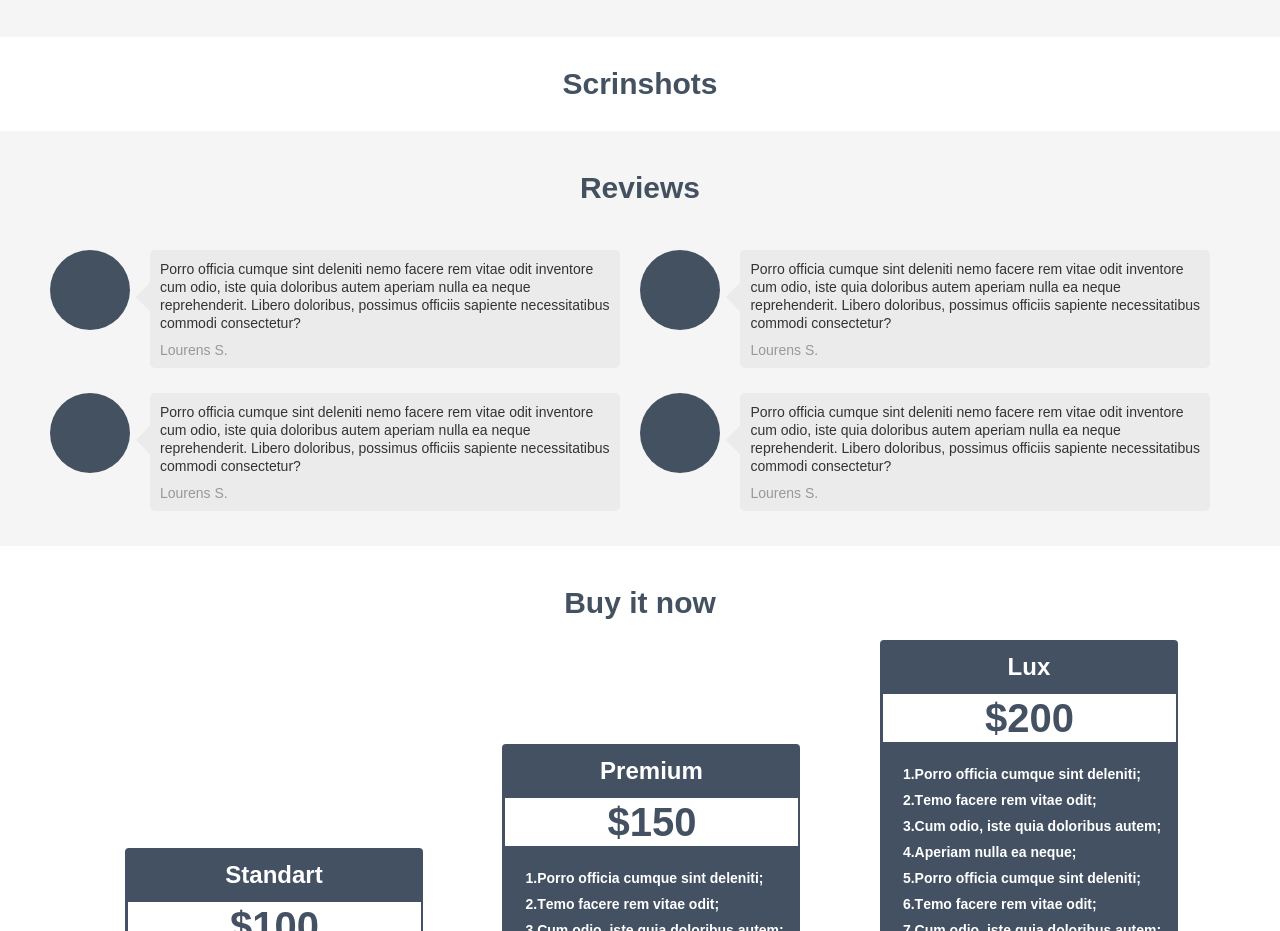
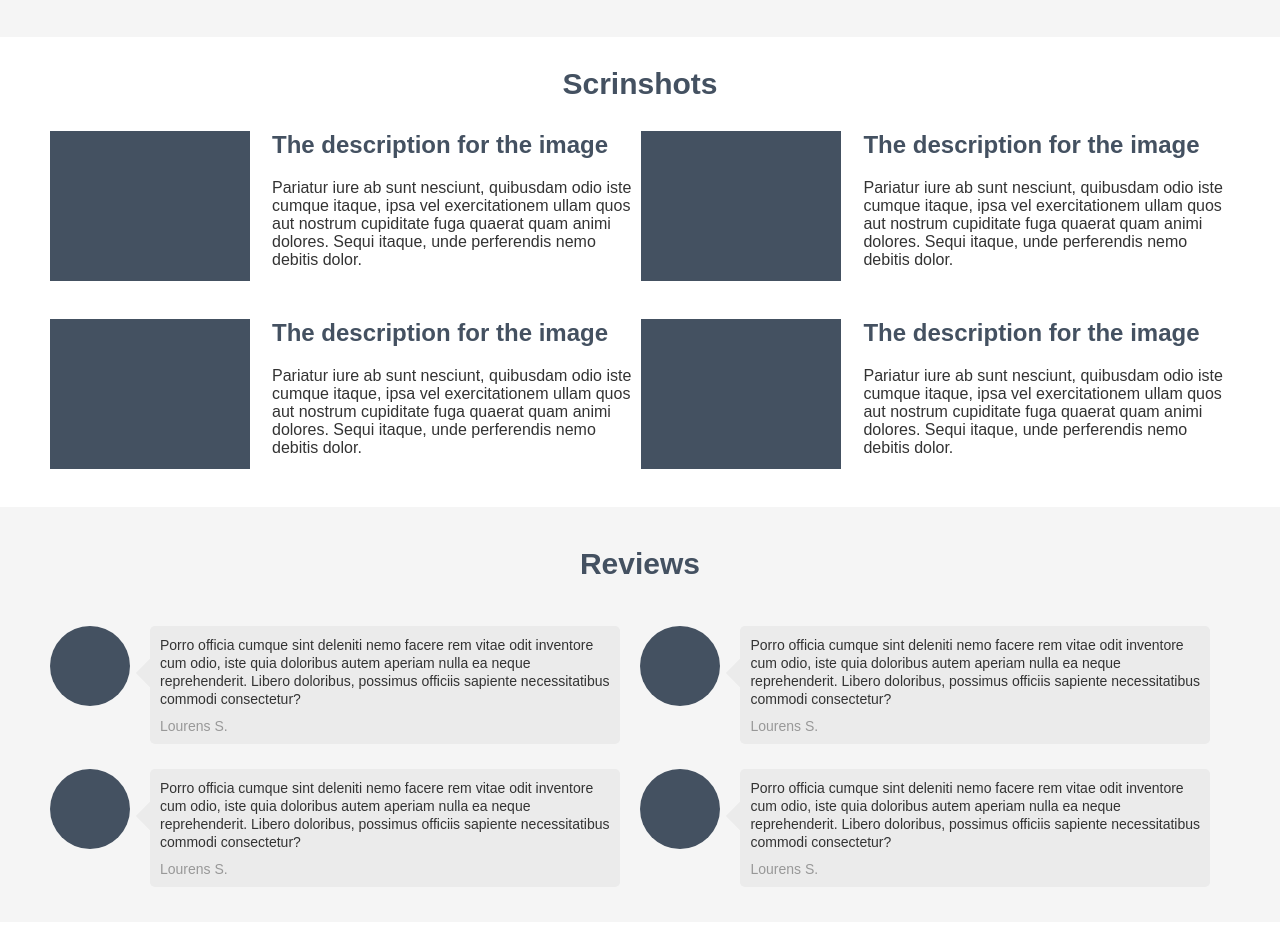
Before and after one commit to KulDim/Product, a plain HTML site: page index.html in a window 1280 px wide. Shown: the part 1048-1979 px from the top of the page. Drawn offline with Linux system fonts and the light colour scheme.

Commit message:
scrinshots

```diff
--- a/CSS/main.css
+++ b/CSS/main.css
@@ -94,6 +94,29 @@ li{list-style-type: none;}
     color: #445161;
     text-align: center;
     padding: 30px 0px;
+}
+.scrinshots-block{
+   display: inline-block;
+}
+.square{
+    width: 200px;
+    height: 150px;
+    background-color: #445161;
+    position: absolute;
+}
+.scrinshots-block h3{
+    font-size: 24px;
+    color: #445161;
+    margin-bottom: 20px;
+}
+.scrinshots-block span{
+    font-size: 16px;
+    color: #333333;
+}
+.wrap{
+    margin-left: 222px;
+    width: 365px;
+    margin-bottom: 50px;
 }
 /* end scrinshots */
 /* reviews */
--- a/index.html
+++ b/index.html
@@ -85,7 +85,50 @@
     <!-- scrinshots -->
     <div class="scrinshots-content wrapper">
         <h2>Scrinshots</h2>
-
+            <div class="scrinshots-block">
+                <div class="square"></div>
+                <div class="wrap">
+                    <h3>The description for the image</h3>
+                    <span>
+                        Pariatur iure ab sunt nesciunt, quibusdam odio iste cumque itaque,
+                        ipsa vel exercitationem ullam quos aut nostrum cupiditate fuga quaerat
+                        quam animi dolores. Sequi itaque, unde perferendis nemo debitis dolor.
+                    </span>
+                </div>
+            </div>
+            <div class="scrinshots-block">
+                <div class="square"></div>
+                <div class="wrap">
+                    <h3>The description for the image</h3>
+                    <span>
+                        Pariatur iure ab sunt nesciunt, quibusdam odio iste cumque itaque,
+                        ipsa vel exercitationem ullam quos aut nostrum cupiditate fuga quaerat
+                        quam animi dolores. Sequi itaque, unde perferendis nemo debitis dolor.
+                    </span>
+                </div>
+            </div>
+            <div class="scrinshots-block">
+                <div class="square"></div>
+                <div class="wrap">
+                    <h3>The description for the image</h3>
+                    <span>
+                        Pariatur iure ab sunt nesciunt, quibusdam odio iste cumque itaque,
+                        ipsa vel exercitationem ullam quos aut nostrum cupiditate fuga quaerat
+                        quam animi dolores. Sequi itaque, unde perferendis nemo debitis dolor.
+                    </span>
+                </div>
+            </div>
+            <div class="scrinshots-block">
+                <div class="square"></div>
+                <div class="wrap">
+                    <h3>The description for the image</h3>
+                    <span>
+                        Pariatur iure ab sunt nesciunt, quibusdam odio iste cumque itaque,
+                        ipsa vel exercitationem ullam quos aut nostrum cupiditate fuga quaerat
+                        quam animi dolores. Sequi itaque, unde perferendis nemo debitis dolor.
+                    </span>
+                </div>
+            </div>
     </div>
     <!-- end scrinshots -->
     <!-- reviews -->
```
